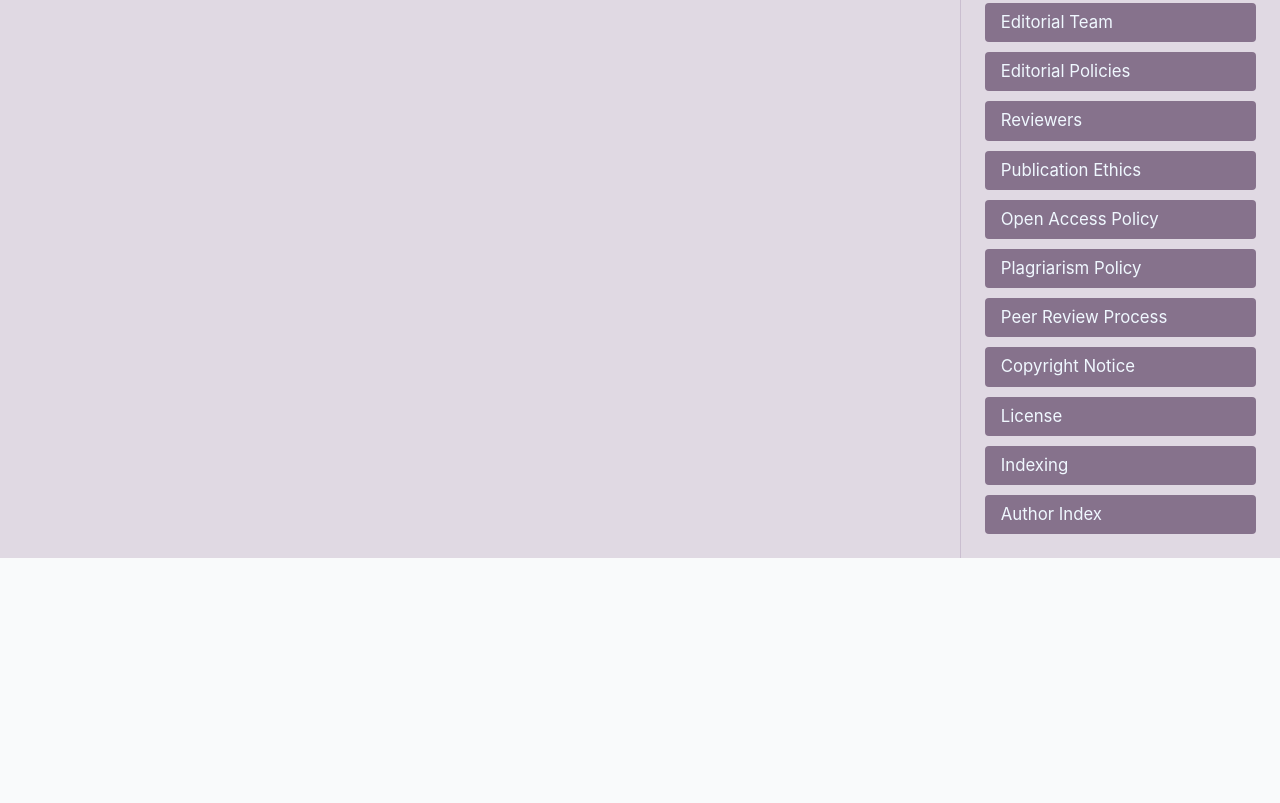
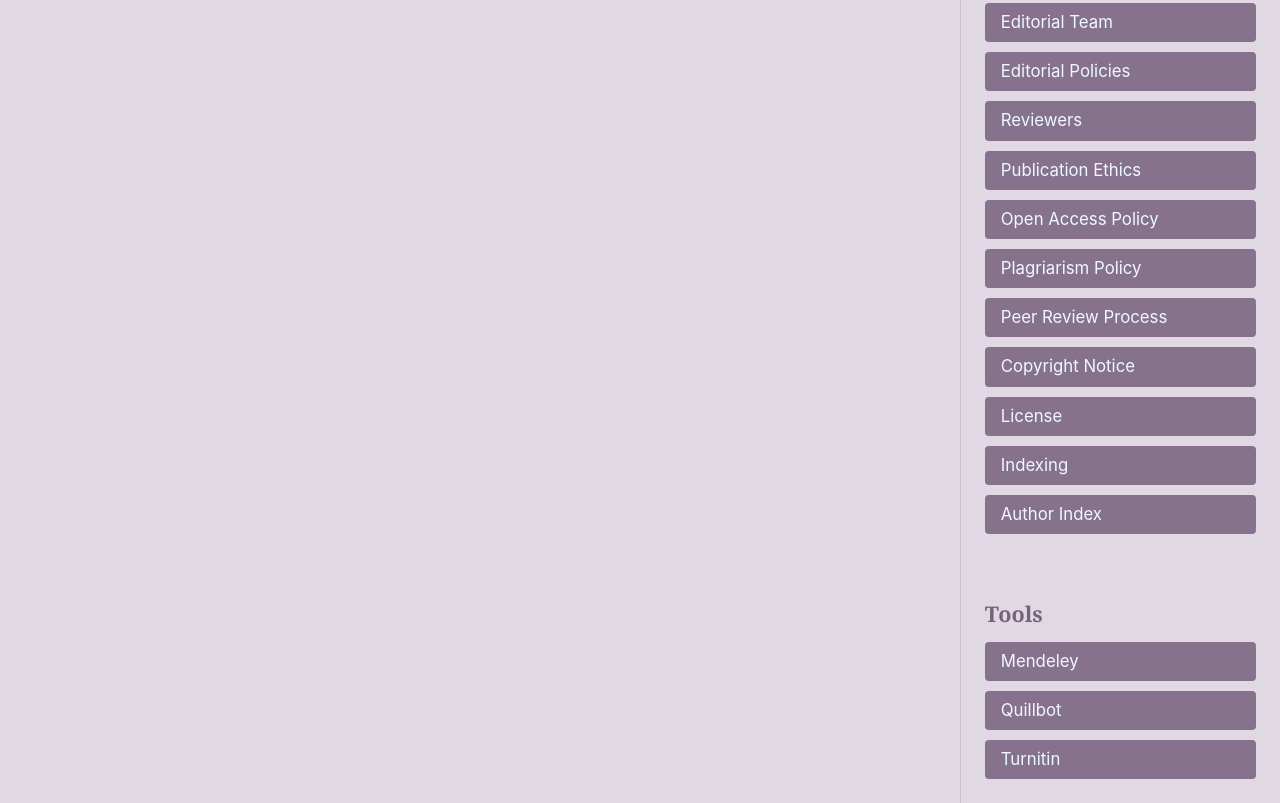
Before and after one commit to yudyananda/atfaluna, a website built with Vite: page index.html in a window 1280 px wide. Shown: the part 719-1522 px from the top of the page. Before the commit the page ends 1277 px from the top, so only its background shows below. Built offline with nearby package versions, Linux system fonts and the light colour scheme.

Commit message:
feat: community banner

```diff
--- a/index.html
+++ b/index.html
@@ -26,7 +26,7 @@
               rel="nofollow noopener noreferer"
             >
               <img
-                src="https://cdn.statically.io/gh/yudyananda/al-intisyar@main/assets/sinta-rank.png"
+                src="https://cdn.statically.io/gh/yudyananda/atfaluna@main/public/at-sinta-rank.png"
                 alt="sinta rank"
               />
             </a>
@@ -89,6 +89,38 @@
               </li>
             </ol>
           </div>
+          <div class="cm-wrapper">
+            <div class="cm-title">Tools</div>
+            <ol class="cm-list">
+              <li class="cm-item">
+                <a
+                  href="https://www.mendeley.com/"
+                  target="_blank"
+                  rel="nofollow noopener noreferrer"
+                >
+                  Mendeley
+                </a>
+              </li>
+              <li class="cm-item">
+                <a
+                  href="https://quillbot.com/"
+                  target="_blank"
+                  rel="nofollow noopener noreferrer"
+                >
+                  Quillbot
+                </a>
+              </li>
+              <li class="cm-item">
+                <a
+                  href="https://www.turnitin.com/"
+                  target="_blank"
+                  rel="nofollow noopener noreferrer"
+                >
+                  Turnitin
+                </a>
+              </li>
+            </ol>
+          </div>
         </div>
       </aside>
     </div>
```
Also changed, not shown: public/logo-ppiaud.png (added), public/ppj_paud_indonesia.png (added), 1 other file.
